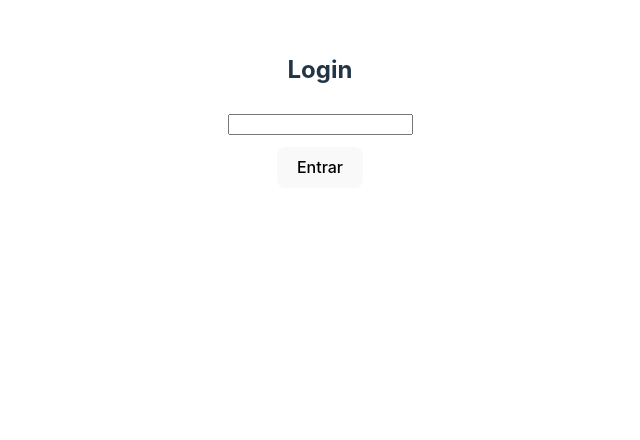
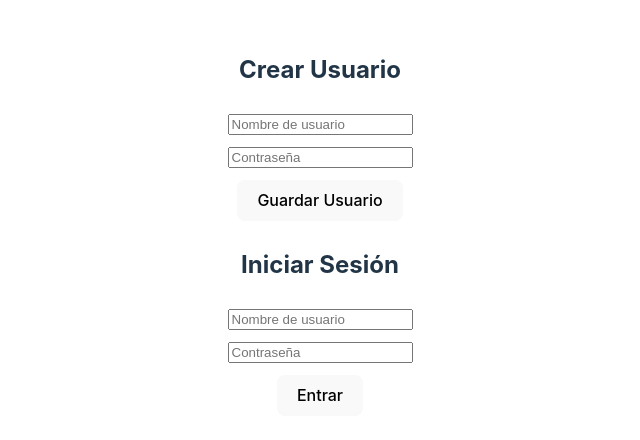
Before and after one commit to carlosYoko/sprint-7.1, a React (Vite) app in the folder client/: page / in a window 1280 px wide. Shown: the top 440 px of the page, without its empty margins (320-960 px from the left). Built offline with nearby package versions, Linux system fonts and the light colour scheme.

Commit message:
created and functional simple login

```diff
--- a/client/src/components/Login.tsx
+++ b/client/src/components/Login.tsx
@@ -2,30 +2,113 @@ import { useState } from 'react';
 import { useNavigate } from 'react-router-dom';
 
 const Login = () => {
-  const [userName, setUserName] = useState('');
+  const [newUserName, setNewUserName] = useState('');
+  const [newPassword, setNewPassword] = useState('');
+  const [loginUserName, setLoginUserName] = useState('');
+  const [loginPassword, setLoginPassword] = useState('');
   const navigate = useNavigate();
 
-  const handleClickLogin = () => {
-    if (userName !== '') {
-      navigate('/rooms-form', { state: { userName } });
+  const handleCreateUser = async () => {
+    if (newUserName !== '' && newPassword !== '') {
+      try {
+        const response = await fetch('http://localhost:3000/register', {
+          method: 'POST',
+          headers: {
+            'Content-Type': 'application/json',
+          },
+          body: JSON.stringify({
+            userName: newUserName,
+            password: newPassword,
+          }),
+        });
+
+        if (response.ok) {
+          console.log('Usuario creado correctamente');
+          navigate('/rooms-form', { state: { userName: newUserName } });
+        } else {
+          const errorMessage = await response.text();
+          console.error('Error al crear el usuario:', errorMessage);
+          alert('Error al crear el usuario. Por favor, inténtalo de nuevo.');
+        }
+      } catch (error) {
+        console.error('Error al crear el usuario:', error);
+        alert('Error al crear el usuario. Por favor, inténtalo de nuevo.');
+      }
     } else {
-      alert('Ingresa un nombre');
+      alert('Por favor, ingresa un nombre de usuario y una contraseña válidos');
+    }
+  };
+
+  const handleLogin = async () => {
+    if (loginUserName !== '' && loginPassword !== '') {
+      try {
+        const response = await fetch('http://localhost:3000/login', {
+          method: 'POST',
+          headers: {
+            'Content-Type': 'application/json',
+          },
+          body: JSON.stringify({
+            userName: loginUserName,
+            password: loginPassword,
+          }),
+        });
+
+        if (response.ok) {
+          console.log('Inicio de sesión exitoso');
+          navigate('/rooms-form', { state: { userName: loginUserName } });
+        } else {
+          const errorMessage = await response.text();
+          console.error('Error al iniciar sesión:', errorMessage);
+          alert(
+            'Error al iniciar sesión. Por favor, verifica tus credenciales e inténtalo de nuevo.'
+          );
+        }
+      } catch (error) {
+        console.error('Error al iniciar sesión:', error);
+        alert('Error al iniciar sesión. Por favor, inténtalo de nuevo.');
+      }
+    } else {
+      alert(
+        'Por favor, ingresa un nombre de usuario y una contraseña para iniciar sesión'
+      );
     }
   };
 
   return (
     <>
-      <h2>Login</h2>
+      <h2>Crear Usuario</h2>
       <input
         type="text"
-        value={userName}
-        required
-        onChange={(e) => {
-          setUserName(e.target.value);
-        }}
+        placeholder="Nombre de usuario"
+        value={newUserName}
+        onChange={(e) => setNewUserName(e.target.value)}
       />
       <br />
-      <button onClick={handleClickLogin}>Entrar</button>
+      <input
+        type="password"
+        placeholder="Contraseña"
+        value={newPassword}
+        onChange={(e) => setNewPassword(e.target.value)}
+      />
+      <br />
+      <button onClick={handleCreateUser}>Guardar Usuario</button>
+
+      <h2>Iniciar Sesión</h2>
+      <input
+        type="text"
+        placeholder="Nombre de usuario"
+        value={loginUserName}
+        onChange={(e) => setLoginUserName(e.target.value)}
+      />
+      <br />
+      <input
+        type="password"
+        placeholder="Contraseña"
+        value={loginPassword}
+        onChange={(e) => setLoginPassword(e.target.value)}
+      />
+      <br />
+      <button onClick={handleLogin}>Entrar</button>
     </>
   );
 };
```
Also changed, not shown: 2 other files (tests, documents, lock files or other folders).
